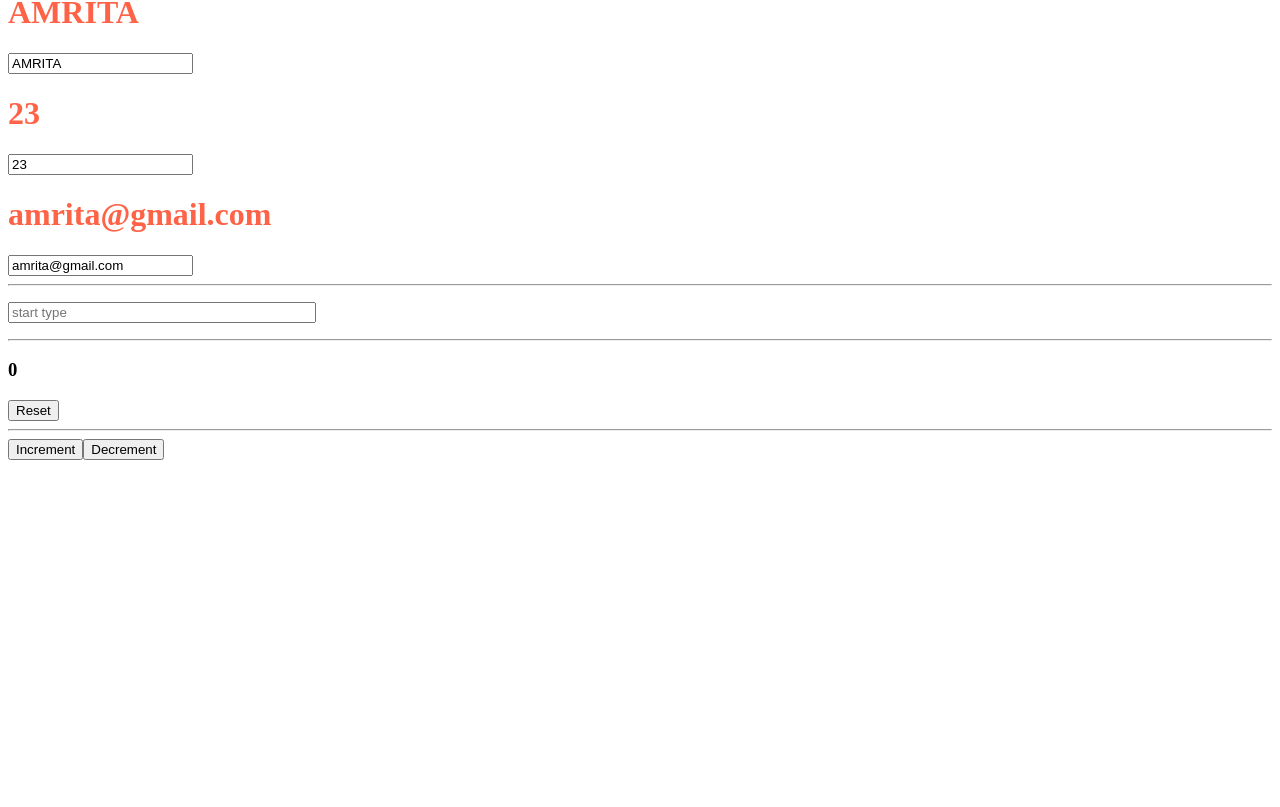
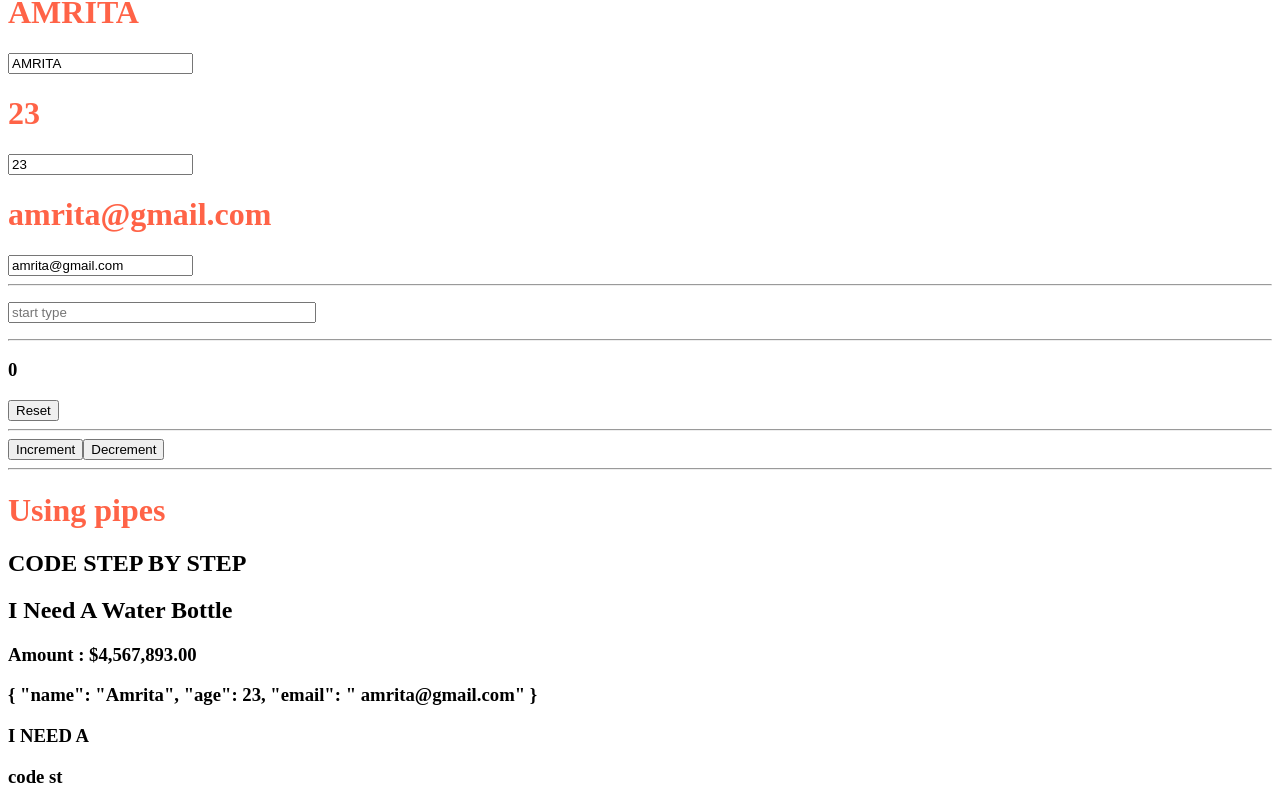
Before and after one commit to Amrita2103/Angular_practice, an Angular app: page / in a window 1280 px wide. Shown: the part 1577-2384 px from the top of the page. Before the commit the page ends 2045 px from the top, so only its background shows below. Built offline with nearby package versions, Linux system fonts and the light colour scheme.

Commit message:
pipes : inbuilt and custom

```diff
--- a/src/app/app.html
+++ b/src/app/app.html
@@ -92,3 +92,11 @@
   <app-display-count></app-display-count>
   <hr />
   <app-control-count></app-control-count>
+  <hr />
+  <h1> Using pipes </h1>
+  <h2>{{ title1 | uppercase }}</h2>
+  <h2>{{ title2() | titlecase }} </h2>
+  <h3>Amount : {{ amount | currency:'USD'}}</h3>
+  <h3>{{ newData() | json }}</h3>
+  <h3>{{ title2() | trimText | uppercase}}</h3>
+  <h3>{{title1 | trimText:8}}</h3>
--- a/src/app/app.ts
+++ b/src/app/app.ts
@@ -5,15 +5,21 @@ import { FormsModule } from '@angular/forms';
 import { SearchBox } from './search-box/search-box';
 import { DisplayCount } from './display-count/display-count';
 import { ControlCount } from './control-count/control-count';
+import { CommonModule } from '@angular/common';
+import { TrimTextPipe } from './custom-pipe/trim-text-pipe';
 
 @Component({
-  imports: [RouterOutlet, Profile, FormsModule, SearchBox, DisplayCount,ControlCount],
+  imports: [CommonModule, RouterOutlet, Profile, FormsModule, SearchBox, DisplayCount,ControlCount, TrimTextPipe],
   selector: 'app-root',
   styleUrl: './app.css',
   templateUrl: './app.html',
 })
 export class App {
   protected readonly title = signal('Hello Angular');
+  title1 = " code step by step"
+  title2 = signal(" i need a water bottle ")
+  amount = 4567893
+  newData = signal({name:"Amrita", age:23, email: " amrita@gmail.com"})
   name ="Amrita Priyadarsini"
   email = "priyadarsiniamrita832@gmail.com"
   count=0
@@ -32,6 +38,7 @@ export class App {
   isLogin = signal(true)
   users9 = signal(["Amrita", "aakash", "diya", "riya", "suhani"])
   age =20
+
   userData3 = signal({
     name: "AMRITA",
     age: 23,
--- /dev/null
+++ b/src/app/custom-pipe/trim-text-pipe.ts
@@ -0,0 +1,15 @@
+import { Pipe, PipeTransform } from '@angular/core';
+
+@Pipe({
+  name: 'trimText',
+})
+export class TrimTextPipe implements PipeTransform {
+  transform(value: string, ...args: number[]): string {
+  if(args.length){
+    return value.substring(0,args[0])
+  }
+  else{
+    return value.substring(0,10)
+  }
+  }
+}
```
Also changed, not shown: 1 other file (tests, documents, lock files or other folders).
